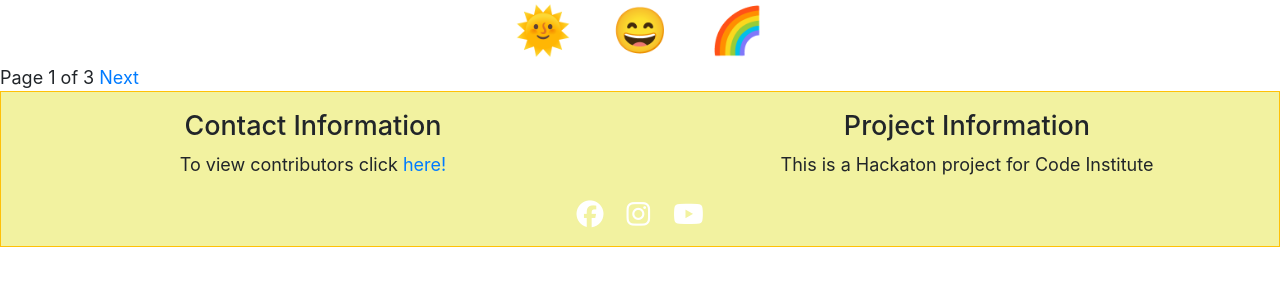
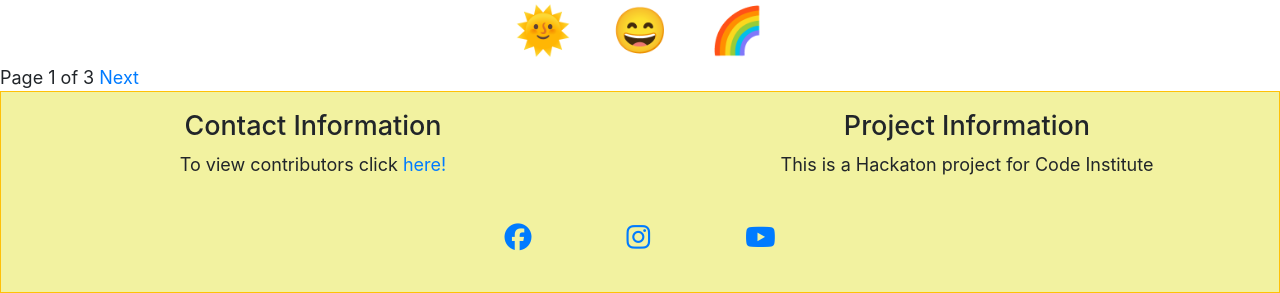
Before and after one commit to raneem-yad/sunshine_squad_hackathon_raneem, a Flask app: page / in a window 1280 px wide. Shown: the part 1604-1897 px from the top of the page. Before the commit the page ends 1851 px from the top, so only its background shows below. Run offline with Flask 3, Linux system fonts and the light colour scheme; some libraries are stand-ins or nearby versions; some web fonts are replaced.

Commit message:
Update footer styling and social media icons

```diff
--- a/appmanager/static/css/style.css
+++ b/appmanager/static/css/style.css
@@ -266,13 +266,19 @@ table {
 
 
 /* Footer position at the bottom of the page */
-.footer {
+footer {
   background-color: rgb(242, 242, 160);
   left: 0;
   bottom: 0;
   width: 100%;
+  bottom: 0;
+}
 
-  bottom: 0;
+/* Footer styling icons */
+footer i {
+  font-size: 2rem;
+  padding: 2rem;
+
 }
 
 
--- a/appmanager/templates/base.html
+++ b/appmanager/templates/base.html
@@ -70,9 +70,9 @@
         </div>
             <div class="row pt-1">
                 <div class="col text-center mb-3">
-                    <a href="" class="px-2"><i class="fa-brands fa-facebook fa-xl text-white"></i></a>
-                    <a href="" class="px-2"><i class="fa-brands fa-instagram fa-xl text-white"></i></a>
-                    <a href="" class="px-2"><i class="fa-brands fa-youtube fa-xl text-white"></i></a>
+                    <a href="" class="px-2"><i class="fa-brands fa-facebook fa-xl "></i></a>
+                    <a href="" class="px-2"><i class="fa-brands fa-instagram fa-xl "></i></a>
+                    <a href="" class="px-2"><i class="fa-brands fa-youtube fa-xl "></i></a>
                 </div>
             </div>
         </div>
```
Also changed, not shown: 1 other file.
